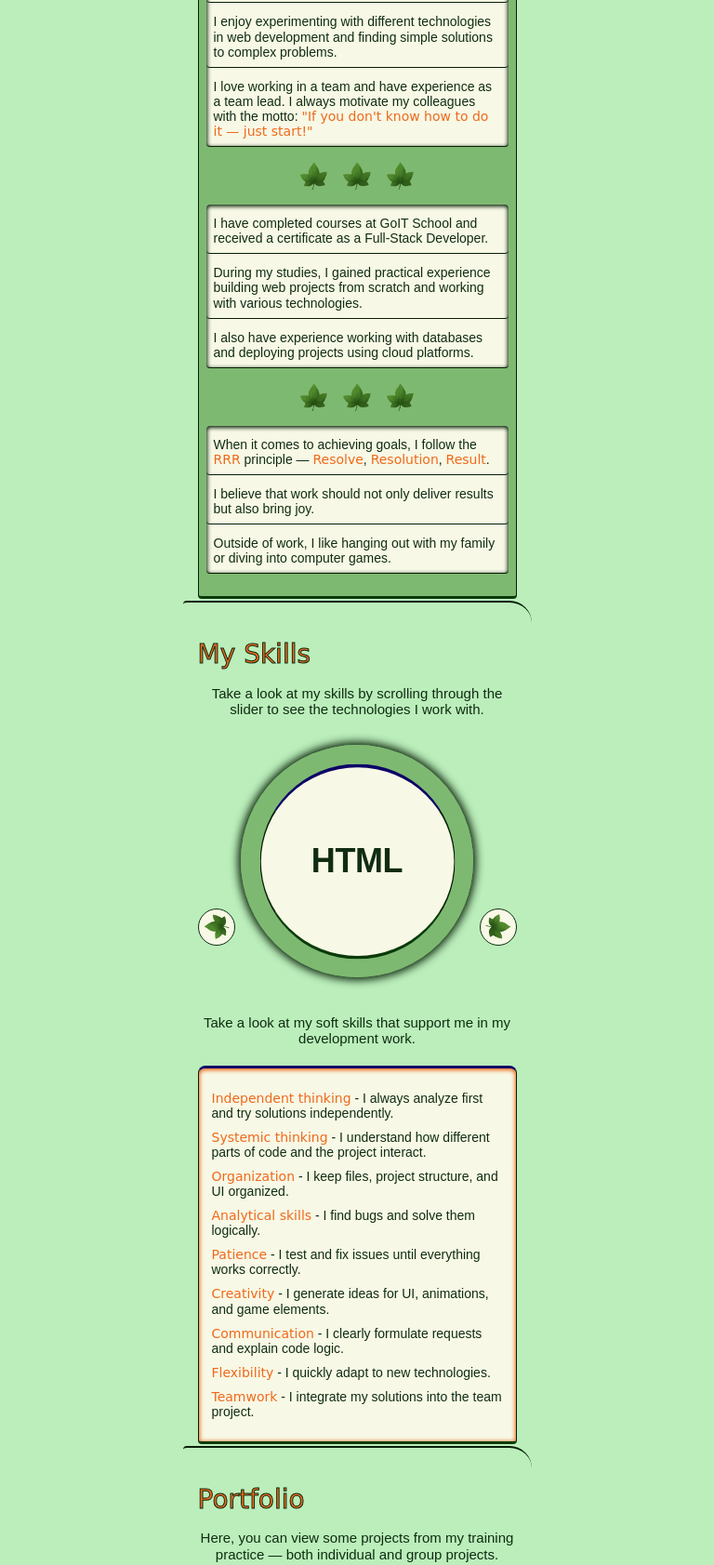
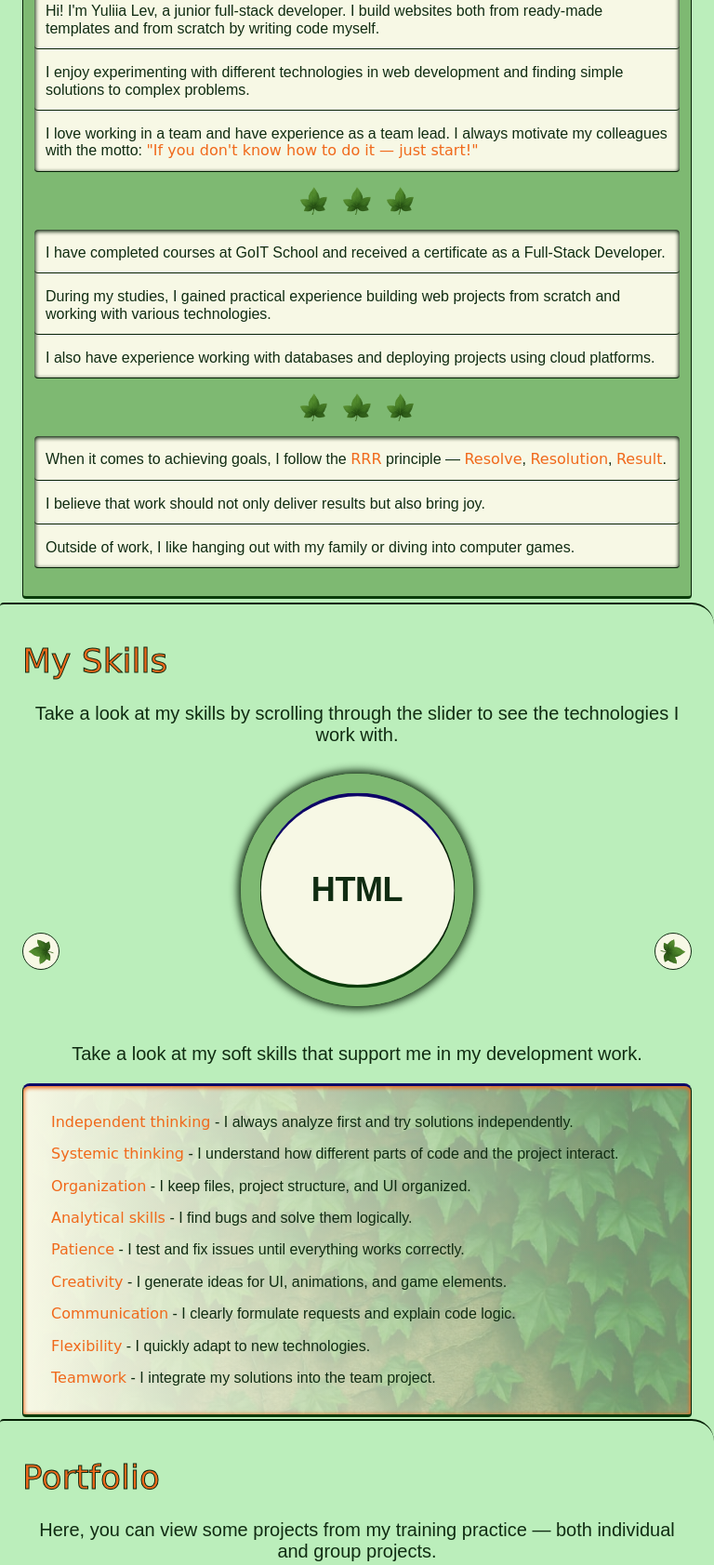
Before and after one commit to RITAS2000/Portfolio-Lev-Yuliia, a website built with Vite: page index.html in a window 768 px wide. Shown: the part 763-2446 px from the top of the page at 93% size. Built offline with nearby package versions, Linux system fonts and the light colour scheme; a web font is replaced by a local one.

Commit message:
add skills 768

```diff
--- a/src/js/components/skills.js
+++ b/src/js/components/skills.js
@@ -34,14 +34,21 @@ export default function MySkills() {
   <div>
   <p class="skills-text">Take a look at my soft skills that support me in my development work.</p>
   <ul class="soft-list">
-  <li class="skills-soft-item"><p><span class="span-two-text">Independent thinking</span> - I always analyze first and try solutions independently.</p></li>
-<li class="skills-soft-item"><p><span class="span-two-text">Systemic thinking</span> - I understand how different parts of code and the project interact.</p></li>
-<li class="skills-soft-item"><p><span class="span-two-text">Organization</span> - I keep files, project structure, and UI organized.</p></li>
-<li class="skills-soft-item"><p><span class="span-two-text">Analytical skills</span> - I find bugs and solve them logically.</p></li>
-<li class="skills-soft-item"><p><span class="span-two-text">Patience</span> - I test and fix issues until everything works correctly.</p></li>
-<li class="skills-soft-item"><p><span class="span-two-text">Creativity</span> - I generate ideas for UI, animations, and game elements.</p></li>
-<li class="skills-soft-item"><p><span class="span-two-text">Communication</span> - I clearly formulate requests and explain code logic.</p></li>
-<li class="skills-soft-item"><p><span class="span-two-text">Flexibility</span> - I quickly adapt to new technologies.</p></li>
-<li class="skills-soft-item"><p><span class="span-two-text">Teamwork</span> - I integrate my solutions into the team project.</p></li></ul></div>`;
+  <li class="skills-soft-item"><p><span class="span-two-text">Independent thinking</span> <span>- I always analyze first and try solutions independently.</span></p></li>
+
+<li class="skills-soft-item"><p><span class="span-two-text">Systemic thinking</span> <span>- I understand how different parts of code and the project interact.</span></p></li>
+
+<li class="skills-soft-item"><p><span class="span-two-text">Organization</span> <span>- I keep files, project structure, and UI organized.</span></p></li>
+
+<li class="skills-soft-item"><p><span class="span-two-text">Analytical skills</span> <span>- I find bugs and solve them logically.</span></p></li>
+
+<li class="skills-soft-item"><p><span class="span-two-text">Patience</span> <span>- I test and fix issues until everything works correctly.</span></p></li>
+
+<li class="skills-soft-item"><p><span class="span-two-text">Creativity</span> <span>- I generate ideas for UI, animations, and game elements.</span></p></li>
+
+<li class="skills-soft-item"><p><span class="span-two-text">Communication</span> <span>- I clearly formulate requests and explain code logic.</span></p></li>
+
+<li class="skills-soft-item"><p><span class="span-two-text">Flexibility</span> <span>- I quickly adapt to new technologies.</span></p></li>
+<li class="skills-soft-item"><p><span class="span-two-text">Teamwork</span> <span>- I integrate my solutions into the team project.</span></p></li></ul></div>`;
   return skillsSection;
 }
--- a/src/scss/_mixins.scss
+++ b/src/scss/_mixins.scss
@@ -75,7 +75,13 @@
     font-weight: 400;
     color: #f0691b;
     margin-bottom: 16px;
+    text-align: start;
     -webkit-text-stroke: 1px #102c12;
+
+    @media screen and (min-width: 768px) and (max-width: 1199px) {
+            font-size: 36px;
+            margin-bottom: 24px;
+        }
 }
 
 @mixin text(){
@@ -84,4 +90,8 @@
     font-weight: 400;
     color: #102c12;
     text-align: center;
+
+    @media screen  and (min-width: 768px) and (max-width: 1199px){
+        font-size: 20px;
+    }
 }
--- a/src/scss/aboutme.scss
+++ b/src/scss/aboutme.scss
@@ -5,7 +5,6 @@
     padding-top: 40px;
     padding-bottom: 2px;
 }
-
 .about-me-container {
     width: 100%;
     max-width: 343px;
@@ -24,7 +23,6 @@
     border-bottom-left-radius: 4px;
     border-top-right-radius: 8px;
 }
-
 .about-me-list {
     width: 100%;
     max-width: 333px;
@@ -34,7 +32,6 @@
     border-radius: 4px;
     box-shadow: inset 0 1px 4px 1px var(--bc2);
 }
-
 .about-me-list-item {
     font-family: "Gabarito", sans-serif;
     font-size: 14px;
@@ -44,17 +41,35 @@
     border-bottom: 1px solid var(--bc2);
     border-radius: 4px;
 }
-
-
-
 .plush-img-container {
     display: flex;
     justify-content: space-between;
     width: 140px;
-
 }
-
 .plush-img {
     width: 30px;
     height: 30px;
 }
+
+
+@media screen and (min-width: 768px) and (max-width: 1199px) {
+    .about-me-section {
+        gap: 30px;
+        padding-top: 50px;
+        padding-bottom: 4px;
+    }
+    .about-me-container {
+        max-width: 720px;
+        gap: 16px;
+        padding: 30px 12px 30px 12px;
+    }
+    .about-me-list {
+        max-width: 696px;
+    }
+    .about-me-list-item {
+        font-size: 16px;
+        padding: 16px 12px 12px 12px;
+        border-bottom: 1px solid var(--bc2);
+        border-radius: 4px;
+    }
+}
--- a/src/scss/base.scss
+++ b/src/scss/base.scss
@@ -24,6 +24,7 @@
     --listbc: #03043a;
     --bodygrad1: 25, 7, 187;
     --bodygrad2: 187, 238, 187;
+    --gradfors: 247, 248, 229;
     --input-invalid:  #f51111;
     --input-valid: #2de92d;
 }
@@ -56,13 +57,18 @@
 .certifications-text,
 .skills-text,
 .portfolio-text {
-    font-family: "Gabarito", sans-serif;
-    font-size: 15px;
-    font-weight: 400;
-    color: var(--bc4);
-    text-align: center;
+    @include mix.text();
 }
 .span-two-text {
     font-family: Walter Turncoat, cursive;
     color: var(--herotc)
 }
+
+@media screen and (min-width: 768px) and (max-width: 1199px) {
+    .container {
+        max-width: 768px;
+        margin: 0 auto;
+        padding: 0 24px;
+    }
+
+}
--- a/src/scss/header.scss
+++ b/src/scss/header.scss
@@ -1,4 +1,7 @@
 @use "./mixins" as mix;
+
+
+
 .section-big {
     padding: 5px 20px 5px 16px;
     display: flex;
@@ -195,3 +198,10 @@
     align-items: center;
     flex-shrink: 0;
 }
+@media screen and (min-width: 768px) and (max-width: 1199px) {
+    .section-big {
+        padding: 16px 24px 16px 24px;
+        max-width: 768px;
+        height: 100px;
+    }
+}
--- a/src/scss/hero.scss
+++ b/src/scss/hero.scss
@@ -118,7 +118,7 @@
         height: 185px;
     }
 }
-@media screen and (min-width: 768px) {
+@media screen and (min-width: 768px) and (max-width: 1199px) {
     .hero-section {
         padding: 44px 44px 34px 34px;
         max-width: 768px;
@@ -139,20 +139,17 @@
         font-size: 54px;
         font-weight: 400;
     }
-        .hero-text {
-
-            font-size: 24px;
-
-
-        }
+    .hero-text {
+        font-size: 24px;
+    }
     .hero-img-container {
         width: 303px;
         height: 303px;
         margin-right: 0;
     }
     .hero-img {
-        width: 290px;
-        height: 290px;
+        width: 276px;
+        height: 276px;
     }
     .hero-link {
         margin-left: 83px;
--- a/src/scss/resume.scss
+++ b/src/scss/resume.scss
@@ -9,6 +9,7 @@
 }
 
 .resume-text-container {
+    width: 100%;
     display: flex;
     flex-direction: column;
 }
@@ -17,9 +18,6 @@
     width: 100%;
     max-width: 343px;
     display: flex;
-    flex-direction: column;
-    align-items: center;
-    gap: 16px;
     padding: 24px 14px 24px 14px;
     background: var(--bgchf);
     border-top: 3px inset var(--bc1);
@@ -59,3 +57,20 @@
     border-bottom: 3px solid var(--bc3);
     box-shadow: inset 0 1px 4px 1px var(--bc2);
 }
+
+@media screen and (min-width: 768px) and (max-width: 1199px) {
+    .resume-section {
+        gap: 20px;
+    }
+.resume-container {
+
+        max-width: 720px;
+        display: flex;
+        flex-direction: column;
+        align-items: center;
+        gap: 16px;
+        padding: 24px 14px 24px 14px;
+        margin-bottom: 16px;
+
+    }
+}
--- a/src/scss/skills.scss
+++ b/src/scss/skills.scss
@@ -136,9 +136,11 @@
     border-bottom-left-radius: 4px;
     border-top-right-radius: 8px;
     display: flex;
+    background: linear-gradient(90deg,
+                rgba(var(--gradfors), 1),
+                rgba(var(--bodygrad2), 0.6) 90%), url(../image/small-hero.jpg) no-repeat center / cover;
     flex-direction: column;
     gap: 10px;
-    background: var(--bgci);
     box-shadow: inset 0 1px 4px 1px var(--herotc);
 }
 .skills-soft-item {
@@ -148,3 +150,18 @@
     font-weight: 400;
     color: var(--bc4);
 }
+
+@media screen and (min-width: 768px) and (max-width: 1199px) {
+    .soft-list {
+        max-width: 720px;
+        padding: 30px;
+        gap: 16px;
+        background: linear-gradient(90deg,
+                    rgba(var(--gradfors), 1),
+                    rgba(var(--bodygrad2), 0.6) 90%), url(../image/tablet-hero.jpg) no-repeat center / cover;
+    }
+    .skills-soft-item {
+        font-size: 16px;
+    }
+
+}
```
